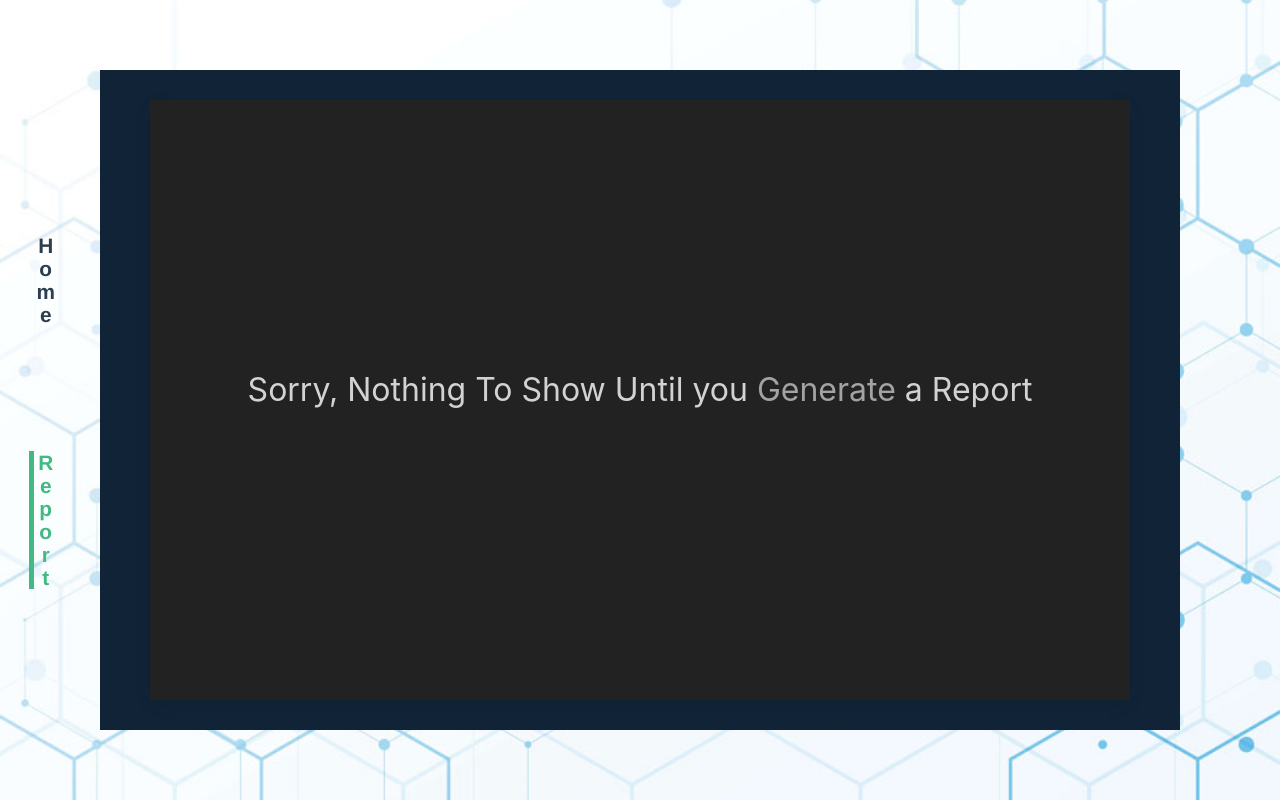
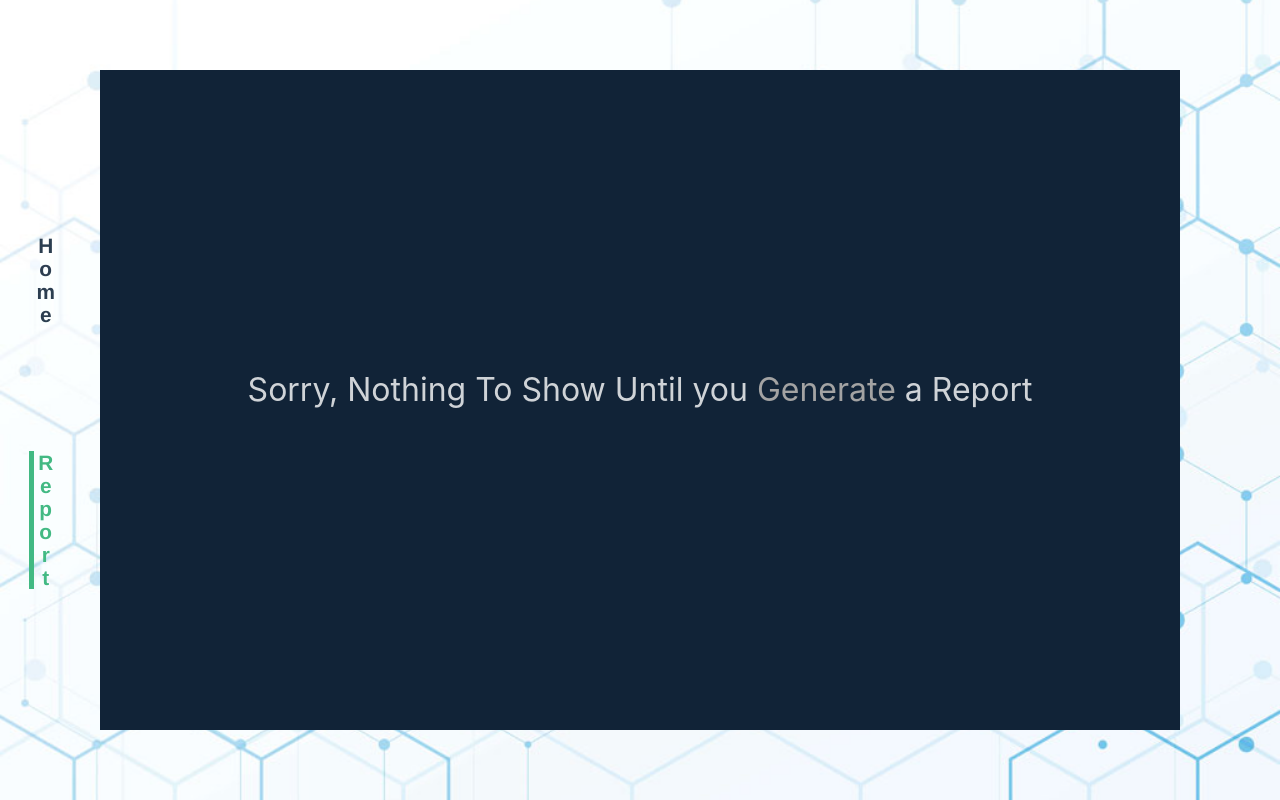
Before and after one commit to daaef/covid19SDG, a Vue app: page /#/report in a window 1280 px wide. Built offline with nearby package versions, Linux system fonts and the light colour scheme.

Commit message:
pushed modified project to netlify again 2

```diff
--- a/package.json
+++ b/package.json
@@ -7,7 +7,7 @@
   "scripts": {
     "lint": "eslint ./src/",
     "serve": "vue-cli-service serve",
-    "build": "vue-cli-service build"
+    "build": "vue-cli-service build --mode=production"
   },
   "dependencies": {
     "@fullhuman/postcss-purgecss": "^2.1.2",
--- a/src/views/Report.vue
+++ b/src/views/Report.vue
@@ -13,7 +13,7 @@
                 </div>
             </div>
             <div v-else
-                 class="uk-height-1-1 uk-width-1-1@m uk-flex uk-flex-center uk-card-secondary uk-flex-middle">
+                 class="uk-height-1-1 uk-width-1-1@m uk-flex uk-flex-middle">
                 <h2 class="uk-heading-primary uk-text-center uk-width-1-1@m">
                     Sorry, Nothing To Show Until you
                     <router-link class="uk-link-muted" to="/">Generate</router-link>
```
